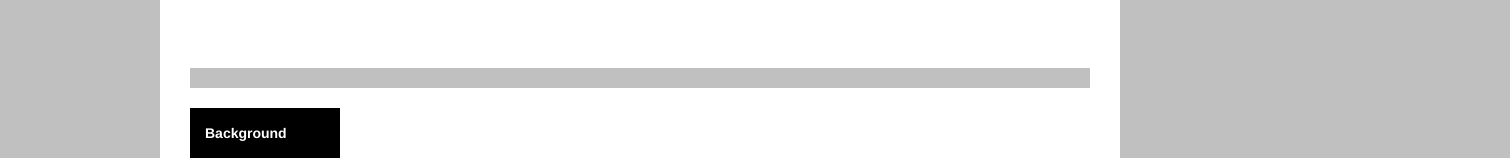
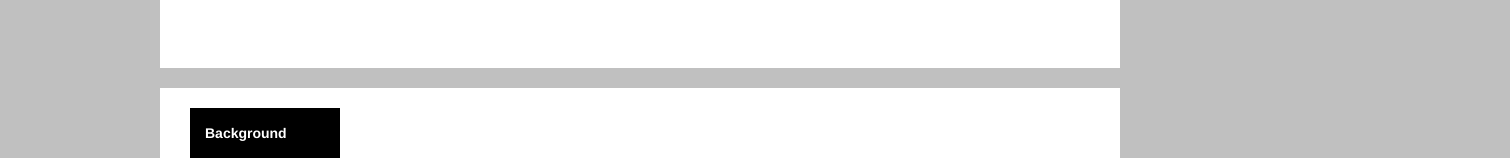
Before and after one commit to lmtam/CV-with-Angularjs, a plain HTML site: page Source.html in a window 1280 px wide. Shown: the part 322-480 px from the top of the page, 1510 px wide, since content can reach past the window. Drawn offline with Linux system fonts and the light colour scheme.

Commit message:
update 27/04/2016

```diff
--- a/Source.html
+++ b/Source.html
@@ -32,7 +32,7 @@
                 </div>
                 <br/>
                 <br/>
-                <div style="background-color: #c0c0c0; width: 100%; height: 20px;margin-top: 300px;"></div>
+                <div style="background-color: #c0c0c0; width: 150%; height: 20px;margin-top: 300px; margin-left: -30px;"></div>
 
             </div>
 
```
